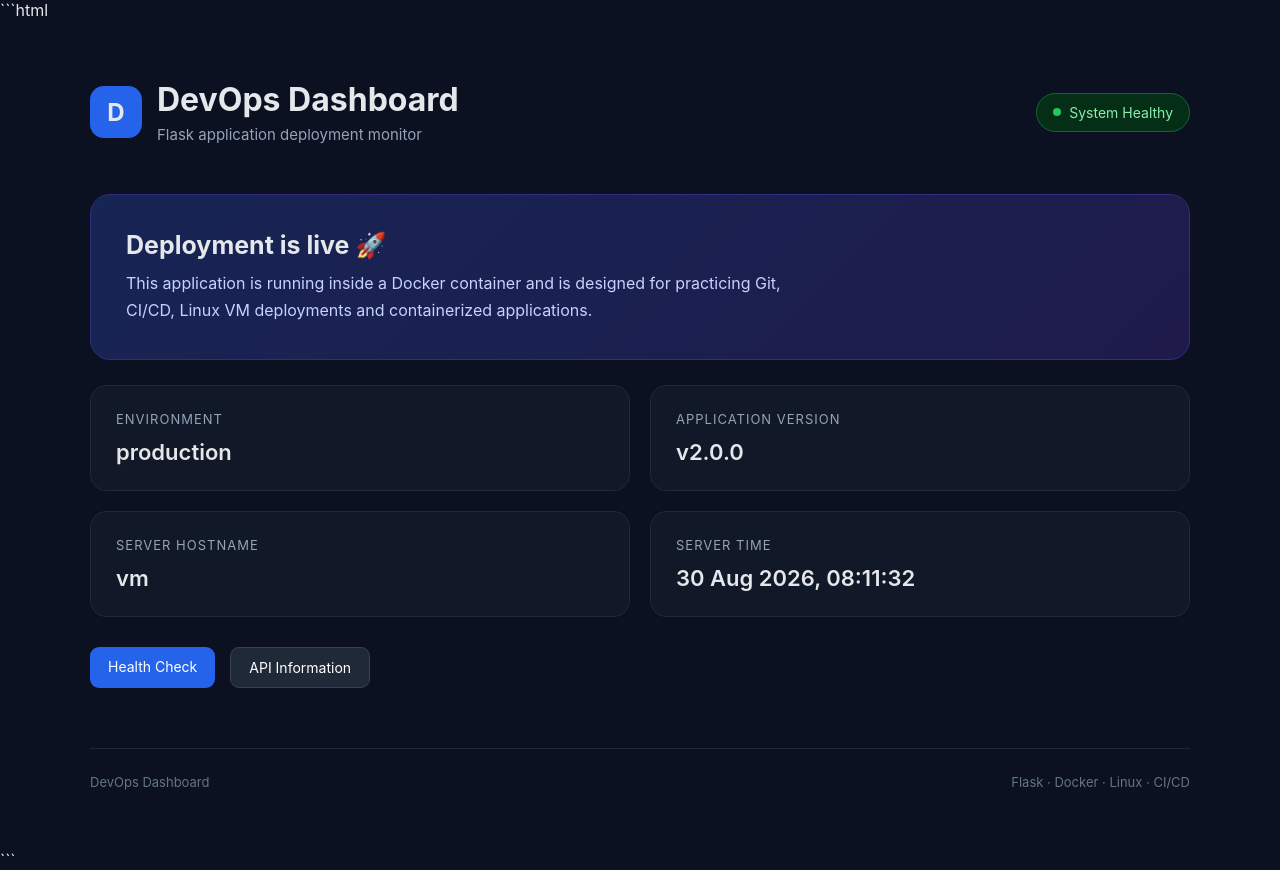
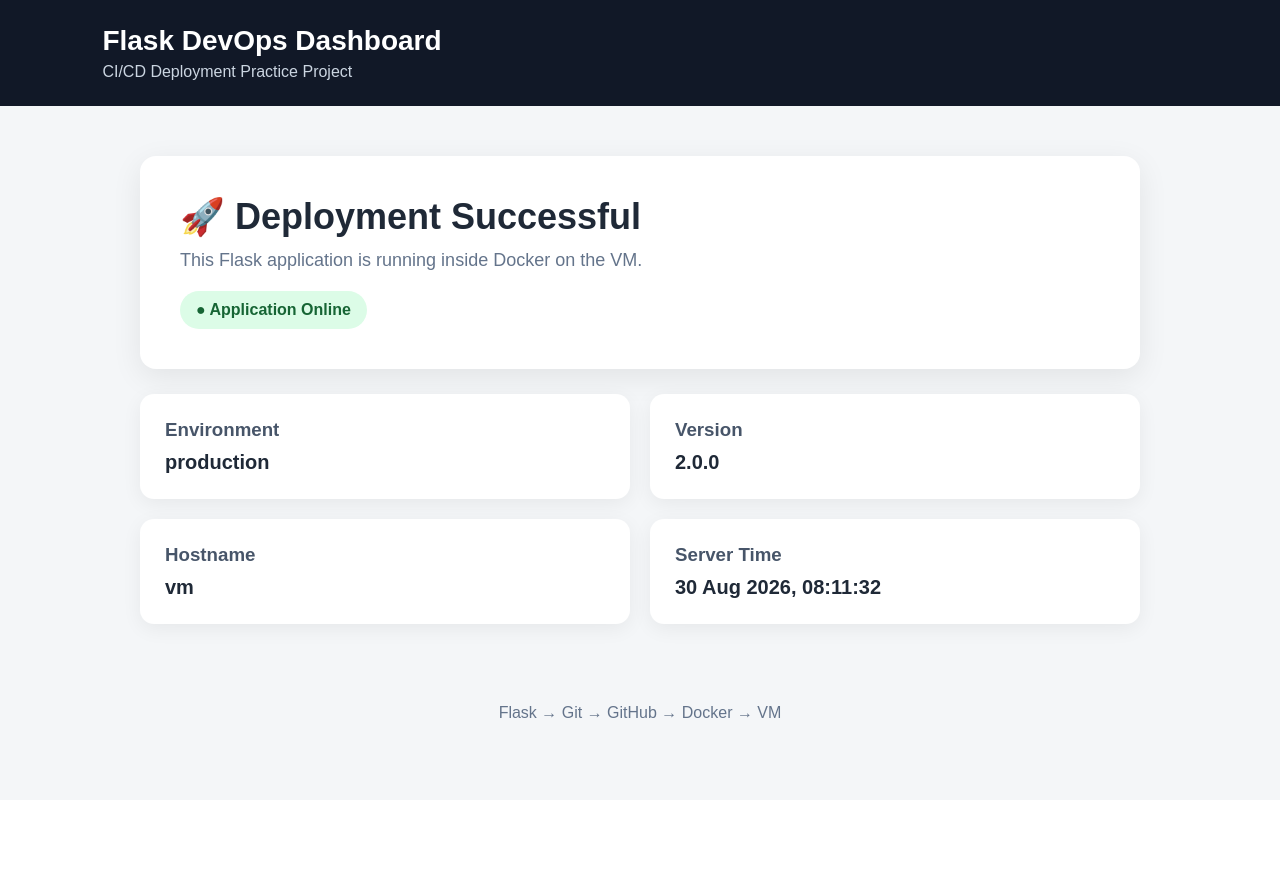
Before and after one commit to pranabsharma0019/flask-app, a Flask app: page / in a window 1280 px wide. After the commit the page ends 718 px from the top, so only its background shows below. Run offline with Flask 3, Linux system fonts and the light colour scheme.

Commit message:
Update Dashboard Design

````diff
--- a/app.py
+++ b/app.py
@@ -45,3 +45,11 @@ def deploy():
 
 if __name__ == "__main__":
     app.run(host="0.0.0.0", port=5000, debug=False)
+
+
+@app.route("/version")
+def version():
+    return {
+        "version": "3.0.0",
+        "message": "GitHub Actions test deployment"
+    }
--- a/templates/index.html
+++ b/templates/index.html
@@ -1,11 +1,9 @@
-```html
 <!DOCTYPE html>
 <html lang="en">
 <head>
     <meta charset="UTF-8">
     <meta name="viewport" content="width=device-width, initial-scale=1.0">
-
-    <title>DevOps Dashboard</title>
+    <title>Flask DevOps Dashboard</title>
 
     <style>
         * {
@@ -15,195 +13,96 @@
         }
 
         body {
-            font-family: Inter, Arial, sans-serif;
-            background: #0b1120;
-            color: #e5e7eb;
+            font-family: Arial, sans-serif;
             min-height: 100vh;
+            background: #f4f6f8;
+            color: #1f2937;
         }
 
-        .container {
-            width: 90%;
-            max-width: 1100px;
-            margin: auto;
-            padding: 60px 0;
+        header {
+            background: #111827;
+            color: white;
+            padding: 25px 8%;
         }
 
-        /* Header */
-
-        header {
-            display: flex;
-            justify-content: space-between;
-            align-items: center;
-            gap: 30px;
-            margin-bottom: 50px;
+        header h1 {
+            font-size: 28px;
         }
 
-        .brand {
-            display: flex;
-            align-items: center;
-            gap: 15px;
+        header p {
+            margin-top: 6px;
+            color: #cbd5e1;
         }
 
-        .logo {
-            width: 52px;
-            height: 52px;
-            display: flex;
-            align-items: center;
-            justify-content: center;
-            background: #2563eb;
-            border-radius: 14px;
-            font-size: 24px;
-            font-weight: bold;
+        main {
+            width: 84%;
+            max-width: 1000px;
+            margin: 50px auto;
         }
 
-        h1 {
-            font-size: 32px;
-            margin-bottom: 6px;
-        }
-
-        .subtitle {
-            color: #94a3b8;
-            font-size: 15px;
-        }
-
-        .status {
-            display: flex;
-            align-items: center;
-            gap: 8px;
-            padding: 10px 16px;
-            border: 1px solid #166534;
-            background: #052e16;
-            color: #86efac;
-            border-radius: 30px;
-            font-size: 14px;
-        }
-
-        .dot {
-            width: 8px;
-            height: 8px;
-            background: #22c55e;
-            border-radius: 50%;
-        }
-
-        /* Hero */
-
         .hero {
-            background: linear-gradient(
-                135deg,
-                #172554,
-                #1e1b4b
-            );
-
-            border: 1px solid #312e81;
-            border-radius: 20px;
-            padding: 35px;
+            background: white;
+            padding: 40px;
+            border-radius: 16px;
+            box-shadow: 0 8px 30px rgba(0, 0, 0, 0.08);
             margin-bottom: 25px;
         }
 
         .hero h2 {
-            font-size: 25px;
-            margin-bottom: 10px;
+            font-size: 36px;
+            margin-bottom: 12px;
         }
 
         .hero p {
-            color: #c7d2fe;
-            line-height: 1.7;
-            max-width: 700px;
+            font-size: 18px;
+            color: #64748b;
         }
 
-        /* Cards */
+        .status {
+            display: inline-block;
+            margin-top: 20px;
+            padding: 10px 16px;
+            border-radius: 999px;
+            background: #dcfce7;
+            color: #166534;
+            font-weight: bold;
+        }
 
-        .grid {
+        .cards {
             display: grid;
             grid-template-columns: repeat(2, 1fr);
             gap: 20px;
         }
 
         .card {
-            background: #111827;
-            border: 1px solid #1f2937;
-            border-radius: 16px;
+            background: white;
             padding: 25px;
-            transition: transform 0.2s, border-color 0.2s;
+            border-radius: 14px;
+            box-shadow: 0 5px 20px rgba(0, 0, 0, 0.06);
         }
 
-        .card:hover {
-            transform: translateY(-3px);
-            border-color: #3b82f6;
+        .card h3 {
+            margin-bottom: 10px;
+            color: #475569;
         }
 
-        .card-title {
-            color: #94a3b8;
-            font-size: 13px;
-            text-transform: uppercase;
-            letter-spacing: 1px;
-            margin-bottom: 12px;
+        .card strong {
+            font-size: 20px;
         }
 
-        .value {
-            font-size: 22px;
-            font-weight: 600;
-            word-break: break-word;
+        footer {
+            text-align: center;
+            padding: 30px;
+            color: #64748b;
         }
 
-        /* Links */
-
-        .actions {
-            display: flex;
-            gap: 15px;
-            margin-top: 30px;
-        }
-
-        .button {
-            display: inline-block;
-            padding: 11px 18px;
-            border-radius: 9px;
-            text-decoration: none;
-            color: white;
-            background: #2563eb;
-            font-size: 14px;
-        }
-
-        .button.secondary {
-            background: #1f2937;
-            border: 1px solid #374151;
-        }
-
-        .button:hover {
-            opacity: 0.85;
-        }
-
-        /* Footer */
-
-        footer {
-            margin-top: 60px;
-            padding-top: 25px;
-            border-top: 1px solid #1f2937;
-            color: #64748b;
-            font-size: 13px;
-            display: flex;
-            justify-content: space-between;
-            gap: 20px;
-        }
-
-        /* Mobile */
-
         @media (max-width: 700px) {
-            header {
-                flex-direction: column;
-                align-items: flex-start;
-            }
-
-            .grid {
+            .cards {
                 grid-template-columns: 1fr;
             }
 
-            .actions {
-                flex-direction: column;
-            }
-
-            footer {
-                flex-direction: column;
+            .hero h2 {
+                font-size: 28px;
             }
         }
     </style>
@@ -211,130 +110,53 @@
 
 <body>
 
-<div class="container">
+<header>
+    <h1>Flask DevOps Dashboard</h1>
+    <p>CI/CD Deployment Practice Project</p>
+</header>
 
-    <header>
+<main>
 
-        <div class="brand">
+    <section class="hero">
+        <h2>🚀 Deployment Successful</h2>
+        <p>
+            This Flask application is running inside Docker on the VM.
+        </p>
 
-            <div class="logo">
-                D
-            </div>
+        <div class="status">
+            ● Application Online
+        </div>
+    </section>
 
-            <div>
-                <h1>DevOps Dashboard</h1>
+    <section class="cards">
 
-                <p class="subtitle">
-                    Flask application deployment monitor
-                </p>
-            </div>
-
+        <div class="card">
+            <h3>Environment</h3>
+            <strong>{{ info.environment }}</strong>
         </div>
 
-        <div class="status">
-            <span class="dot"></span>
-            System Healthy
+        <div class="card">
+            <h3>Version</h3>
+            <strong>{{ info.version }}</strong>
         </div>
 
-    </header>
-
-
-    <section class="hero">
-
-        <h2>Deployment is live 🚀</h2>
-
-        <p>
-            This application is running inside a Docker container and is
-            designed for practicing Git, CI/CD, Linux VM deployments and
-            containerized applications.
-        </p>
-
-    </section>
-
-
-    <section class="grid">
+        <div class="card">
+            <h3>Hostname</h3>
+            <strong>{{ info.hostname }}</strong>
+        </div>
 
         <div class="card">
-
-            <div class="card-title">
-                Environment
-            </div>
-
-            <div class="value">
-                {{ info.environment }}
-            </div>
-
-        </div>
-
-
-        <div class="card">
-
-            <div class="card-title">
-                Application Version
-            </div>
-
-            <div class="value">
-                v{{ info.version }}
-            </div>
-
-        </div>
-
-
-        <div class="card">
-
-            <div class="card-title">
-                Server Hostname
-            </div>
-
-            <div class="value">
-                {{ info.hostname }}
-            </div>
-
-        </div>
-
-
-        <div class="card">
-
-            <div class="card-title">
-                Server Time
-            </div>
-
-            <div class="value">
-                {{ info.time }}
-            </div>
-
+            <h3>Server Time</h3>
+            <strong>{{ info.time }}</strong>
         </div>
 
     </section>
 
+</main>
 
-    <div class="actions">
-
-        <a href="/health" class="button">
-            Health Check
-        </a>
-
-        <a href="/api/info" class="button secondary">
-            API Information
-        </a>
-
-    </div>
-
-
-    <footer>
-
-        <span>
-            DevOps Dashboard
-        </span>
-
-        <span>
-            Flask · Docker · Linux · CI/CD
-        </span>
-
-    </footer>
-
-</div>
+<footer>
+    Flask → Git → GitHub → Docker → VM
+</footer>
 
 </body>
 </html>
-```
````
